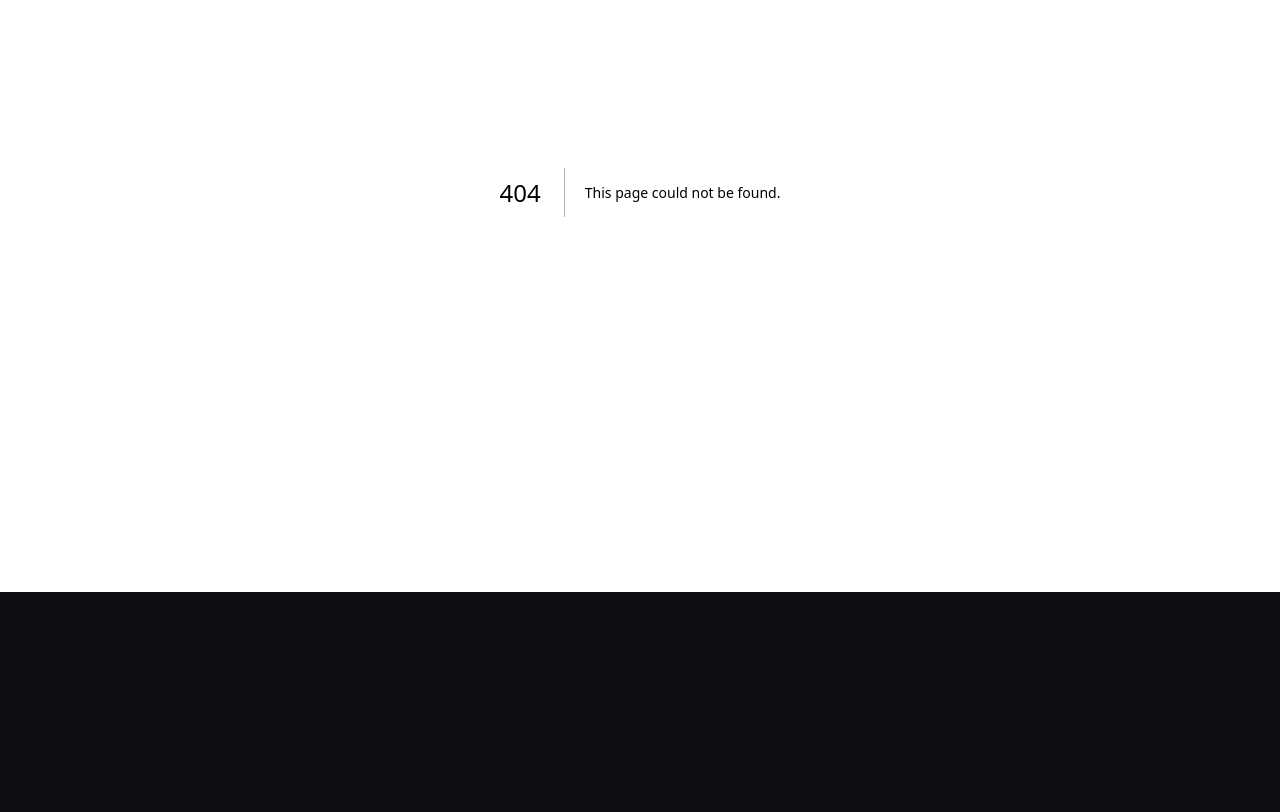
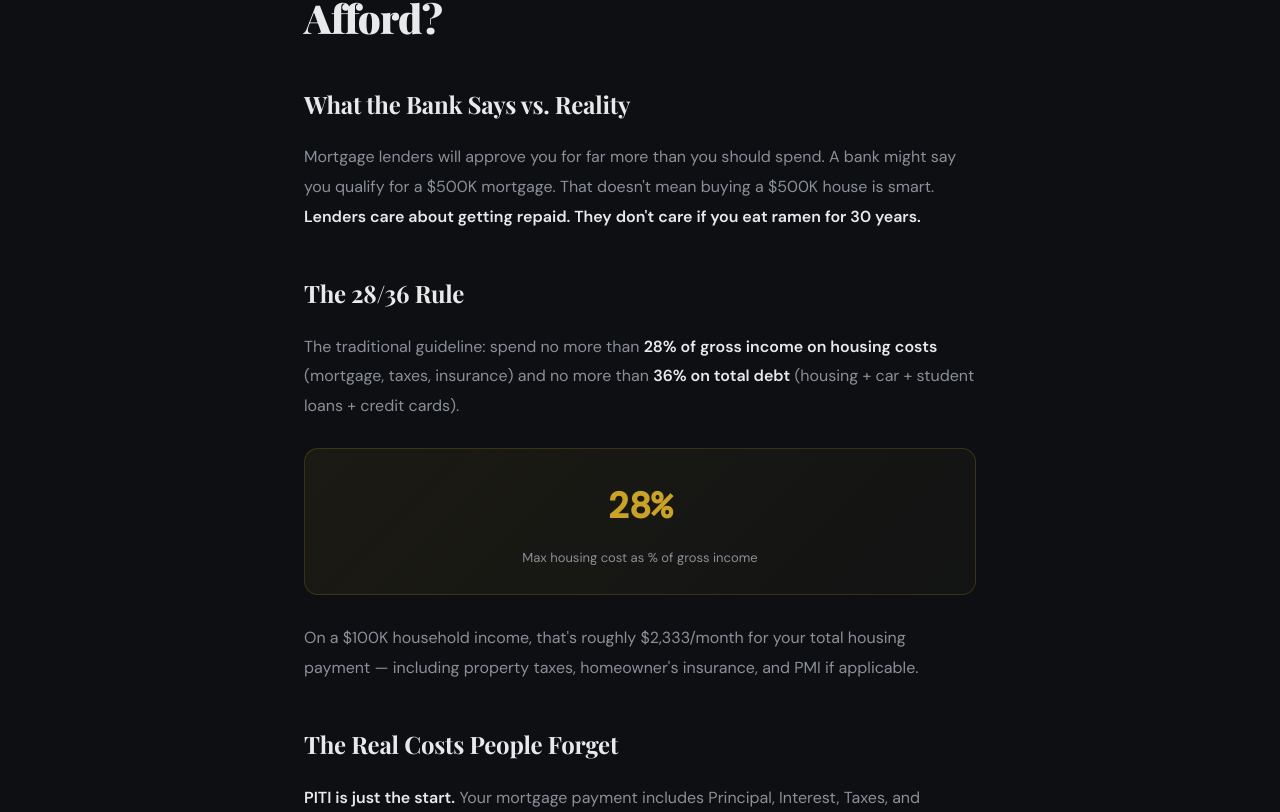
Before and after one commit to zackatlas/pulsafi, a Next.js app: page /resources/how-much-house-can-you-afford in a window 1280 px wide. Before the commit this address had no page. Shown: the part 208-1020 px from the top of the page. Before the commit the page ends 800 px from the top, so only its background shows below. Built offline with nearby package versions, Linux system fonts and the light colour scheme.

Commit message:
Create page.js

```diff
--- /dev/null
+++ b/app/resources/how-much-house-can-you-afford/page.js
@@ -0,0 +1,19 @@
+import ArticleLayout from "../ArticleLayout";
+export default function Article() {
+  return (
+    <ArticleLayout title="How Much House Can You Actually Afford?" category="Real Estate" date="Feb 7, 2026" readTime="9 min">
+      <h2>What the Bank Says vs. Reality</h2>
+      <p>Mortgage lenders will approve you for far more than you should spend. A bank might say you qualify for a $500K mortgage. That doesn't mean buying a $500K house is smart. <strong>Lenders care about getting repaid. They don't care if you eat ramen for 30 years.</strong></p>
+      <h2>The 28/36 Rule</h2>
+      <p>The traditional guideline: spend no more than <strong>28% of gross income on housing costs</strong> (mortgage, taxes, insurance) and no more than <strong>36% on total debt</strong> (housing + car + student loans + credit cards).</p>
+      <div className="data-point"><div className="number">28%</div><div className="label">Max housing cost as % of gross income</div></div>
+      <p>On a $100K household income, that's roughly $2,333/month for your total housing payment — including property taxes, homeowner's insurance, and PMI if applicable.</p>
+      <h2>The Real Costs People Forget</h2>
+      <p><strong>PITI is just the start.</strong> Your mortgage payment includes Principal, Interest, Taxes, and Insurance. But homeownership also means: maintenance (budget 1-2% of home value annually), repairs, HOA fees, utilities that are higher than your apartment, furniture, landscaping, and the opportunity cost of your down payment.</p>
+      <div className="callout"><strong>Hidden cost:</strong> A $400K home costs roughly $8,000/year in maintenance and repairs on average. That's $667/month on top of your mortgage payment.</div>
+      <h2>Rent vs. Buy: The Honest Math</h2>
+      <p>Buying isn't always better than renting. In high-cost cities, renting and investing the difference often wins. The key factors: how long you'll stay (less than 5 years usually favors renting), local rent-to-price ratios, and your opportunity cost of the down payment.</p>
+      <a href="/tools/mortgage-calculator" className="tool-link">🏠 Try Our Mortgage Calculator →</a>
+    </ArticleLayout>
+  );
+}
```
